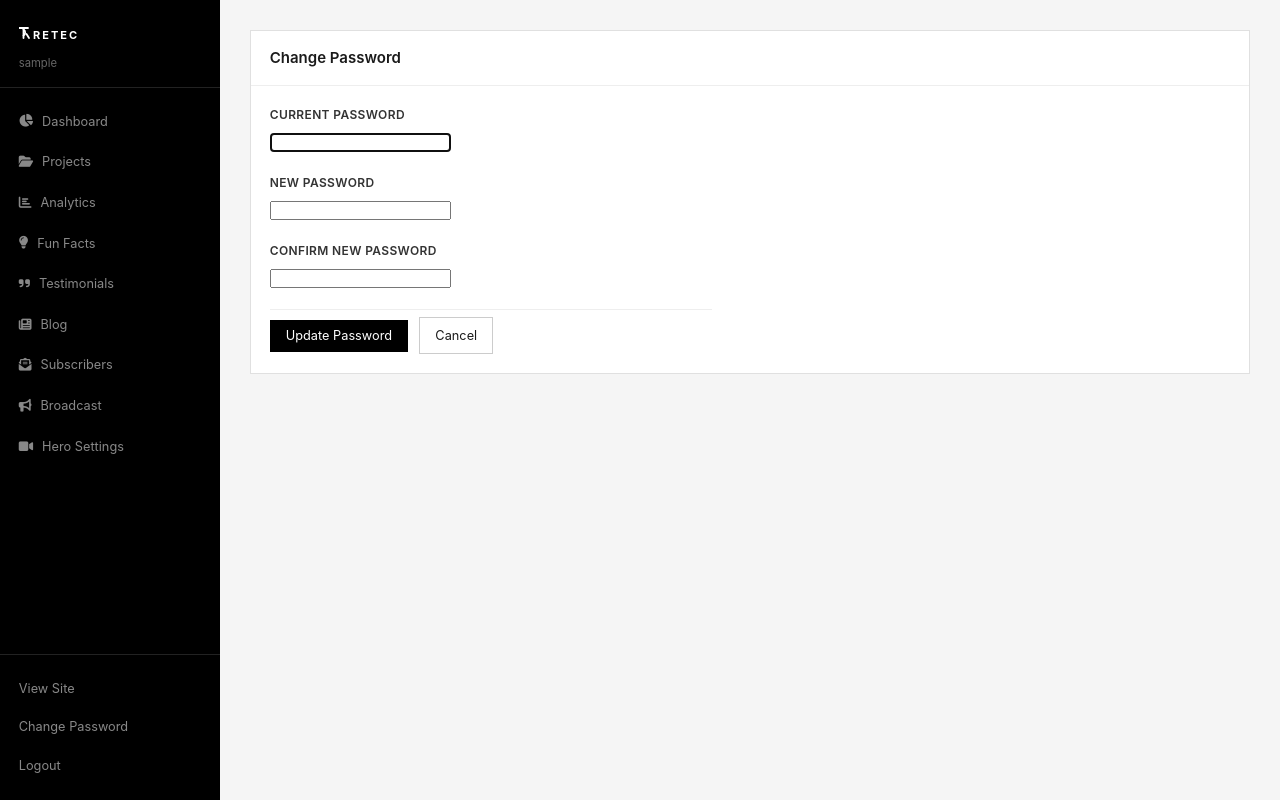
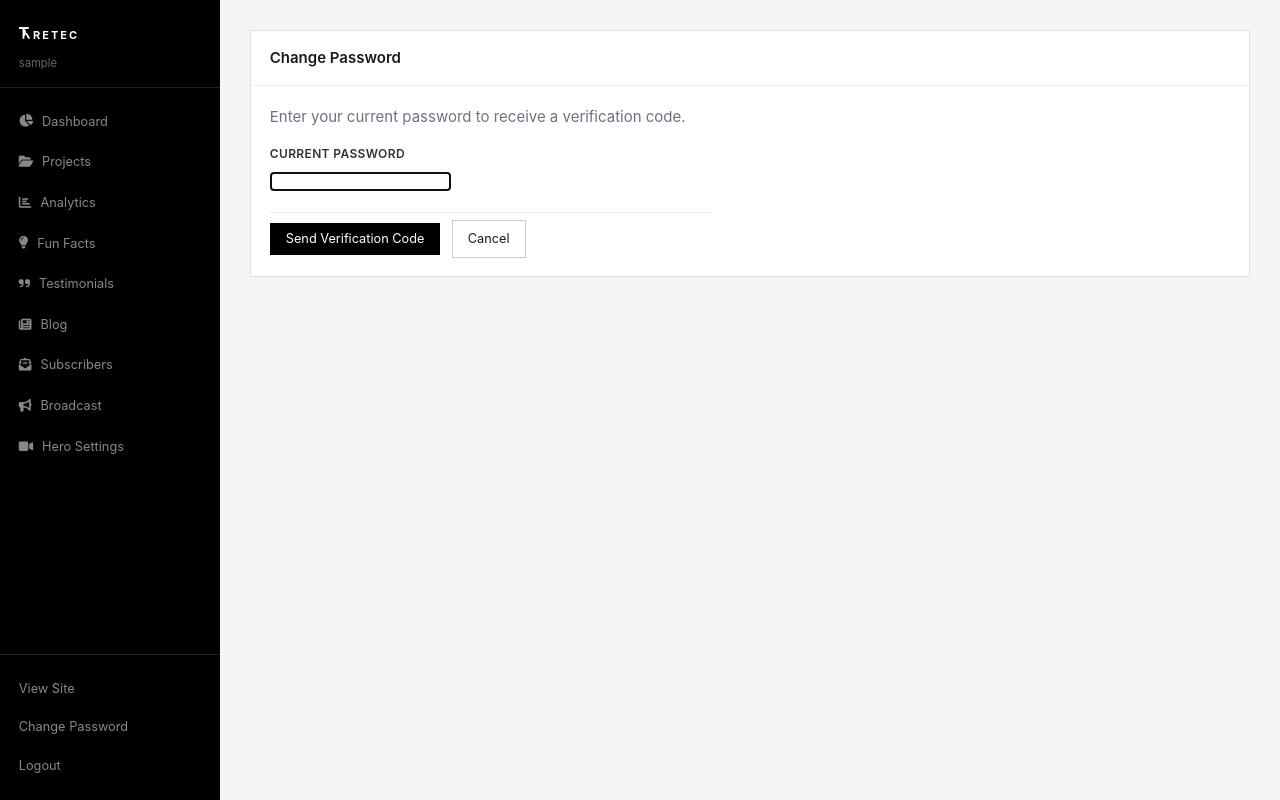
Before and after one commit to Echoesrule/Retec, a Flask app: page /admin/change-password in a window 1280 px wide. Run offline with Flask 3, Linux system fonts and the light colour scheme; the visitor is signed in with stand-in values (Sample User, id 1); data comes from the database, SQL or seed files in the repository; data that the repository does not hold is empty; some libraries are stand-ins or nearby versions.

Commit message:
Add email-verified admin password change flow
Admin password change now requires email verification: sends a 6-digit code
to the configured admin email before allowing the new password to be set.
Also fixes Cloudinary URL in .env.example and adds VIDEO_EXTENSIONS support
for hero video uploads.

```diff
--- a/app.py
+++ b/app.py
@@ -1,6 +1,6 @@
 from flask import Flask, render_template, request, redirect, url_for, flash, session, jsonify, send_from_directory, abort, Response
 from datetime import datetime
-import os, requests, csv, io, re, time
+import os, requests, csv, io, re, time, secrets
 from flask_sqlalchemy import SQLAlchemy
 from flask_bcrypt import Bcrypt
 from flask_wtf.csrf import CSRFProtect
@@ -73,6 +73,7 @@ def _format_datetime_filter(dt, fmt='%Y-%m-%d %H:%M'):
     return dt.strftime(fmt)
 
 ALLOWED_EXTENSIONS = {'png', 'jpg', 'jpeg', 'gif', 'webp', 'svg', 'mp4', 'webm', 'ogg'}
+VIDEO_EXTENSIONS = {'mp4', 'webm', 'ogg'}
 
 # ===== MODELS =====
 
@@ -447,7 +448,11 @@ def upload_image(file):
     file.save(saved_path)
     if _cloudinary_url:
         try:
-            result = cloudinary.uploader.upload(saved_path, folder='portfolio')
+            ext = filename.rsplit('.', 1)[-1].lower() if '.' in filename else ''
+            params = {'folder': 'portfolio'}
+            if ext in VIDEO_EXTENSIONS:
+                params['resource_type'] = 'video'
+            result = cloudinary.uploader.upload(saved_path, **params)
             print(f'[UPLOAD] Cloudinary success: {result["secure_url"][:60]}...')
             return result['secure_url']
         except Exception as e:
@@ -470,7 +475,8 @@ def delete_image(image_filename):
         if _cloudinary_url and 'cloudinary' in image_filename:
             try:
                 public_id = image_filename.split('/portfolio/')[-1].rsplit('.', 1)[0]
-                cloudinary.uploader.destroy(f'portfolio/{public_id}')
+                resource_type = 'video' if '/video/' in image_filename else 'image'
+                cloudinary.uploader.destroy(f'portfolio/{public_id}', resource_type=resource_type)
             except Exception:
                 pass
         return
@@ -579,6 +585,36 @@ def send_email(name, email, subject, message, ip_address=''):
         return True
     except Exception as exc:
         app.logger.exception('Contact email failed: %s', exc)
+        return False
+
+def send_verification_code(email, code):
+    if not email or not app.config['MAIL_SERVER'] or not app.config['MAIL_FROM']:
+        app.logger.warning('Verification email skipped: SMTP settings are incomplete.')
+        return False
+    try:
+        import smtplib
+        from email.message import EmailMessage
+
+        msg = EmailMessage()
+        msg.set_content(
+            f"Your Retec admin verification code is: {code}\n\n"
+            f"This code will expire in 10 minutes.\n\n"
+            f"If you did not request this, please ignore this email."
+        )
+        msg['Subject'] = "Your Retec Admin Verification Code"
+        msg['From'] = app.config['MAIL_FROM']
+        msg['To'] = email
+
+        smtp_class = smtplib.SMTP_SSL if app.config['MAIL_USE_SSL'] else smtplib.SMTP
+        with smtp_class(app.config['MAIL_SERVER'], app.config['MAIL_PORT'], timeout=20) as server:
+            if app.config['MAIL_USE_TLS'] and not app.config['MAIL_USE_SSL']:
+                server.starttls()
+            if app.config['MAIL_USERNAME'] and app.config['MAIL_PASSWORD']:
+                server.login(app.config['MAIL_USERNAME'], app.config['MAIL_PASSWORD'])
+            server.send_message(msg)
+        return True
+    except Exception as exc:
+        app.logger.exception('Verification email failed: %s', exc)
         return False
 
 RETEC_EMAIL_TEMPLATE = """\
@@ -1117,28 +1153,79 @@ def admin_hero_settings():
 @app.route('/admin/change-password', methods=['GET', 'POST'])
 @admin_required
 def admin_change_password():
-    if request.method == 'POST':
+    user = db.session.get(User, session['admin_id'])
+    if not user:
+        flash('User not found.', 'error')
+        return redirect(url_for('admin_logout'))
+
+    if request.method == 'POST' and 'verification_code' in request.form:
+        code = request.form.get('verification_code', '').strip()
+        new_password = request.form.get('new_password', '')
+        confirm = request.form.get('confirm_password', '')
+
+        stored_code = session.get('pwd_change_code')
+        expiry = session.get('pwd_change_expiry', 0)
+
+        if not stored_code or not expiry:
+            flash('No verification code was sent. Please start again.', 'error')
+            session.pop('pwd_change_code', None)
+            session.pop('pwd_change_expiry', None)
+            return redirect(url_for('admin_change_password'))
+
+        if time.time() > expiry:
+            flash('Verification code has expired. Please request a new one.', 'error')
+            session.pop('pwd_change_code', None)
+            session.pop('pwd_change_expiry', None)
+            return redirect(url_for('admin_change_password'))
+
+        if code != stored_code:
+            flash('Invalid verification code.', 'error')
+            return render_template('admin/change_password.html', step=2)
+
+        if len(new_password) < 6:
+            flash('New password must be at least 6 characters.', 'error')
+            return render_template('admin/change_password.html', step=2)
+
+        if new_password != confirm:
+            flash('New passwords do not match.', 'error')
+            return render_template('admin/change_password.html', step=2)
+
+        user.password_hash = bcrypt.generate_password_hash(new_password).decode('utf-8')
+        db.session.commit()
+
+        session.pop('pwd_change_code', None)
+        session.pop('pwd_change_expiry', None)
+
+        flash('Password changed successfully.', 'success')
+        return redirect(url_for('admin_dashboard'))
+
+    if request.method == 'POST' and 'current_password' in request.form:
         current = request.form.get('current_password', '')
-        new = request.form.get('new_password', '')
-        confirm = request.form.get('confirm_password', '')
-        user = db.session.get(User, session['admin_id'])
-        if not user:
-            flash('User not found.', 'error')
-            return redirect(url_for('admin_logout'))
+
         if not bcrypt.check_password_hash(user.password_hash, current):
             flash('Current password is incorrect.', 'error')
             return redirect(url_for('admin_change_password'))
-        if len(new) < 6:
-            flash('New password must be at least 6 characters.', 'error')
+
+        code = str(secrets.randbelow(900000) + 100000)
+        email_to = app.config['MAIL_TO']
+
+        if send_verification_code(email_to, code):
+            session['pwd_change_code'] = code
+            session['pwd_change_expiry'] = time.time() + 600
+            flash(f'A verification code has been sent to {email_to}.', 'success')
+            return render_template('admin/change_password.html', step=2)
+        else:
+            flash('Failed to send verification email. Please check SMTP settings.', 'error')
             return redirect(url_for('admin_change_password'))
-        if new != confirm:
-            flash('New passwords do not match.', 'error')
-            return redirect(url_for('admin_change_password'))
-        user.password_hash = bcrypt.generate_password_hash(new).decode('utf-8')
-        db.session.commit()
-        flash('Password changed successfully.', 'success')
-        return redirect(url_for('admin_dashboard'))
-    return render_template('admin/change_password.html')
+
+    code = session.get('pwd_change_code')
+    expiry = session.get('pwd_change_expiry', 0)
+    if code and expiry and time.time() < expiry:
+        return render_template('admin/change_password.html', step=2)
+
+    session.pop('pwd_change_code', None)
+    session.pop('pwd_change_expiry', None)
+    return render_template('admin/change_password.html', step=1)
 
 @app.route('/admin')
 @admin_required
--- a/templates/admin/change_password.html
+++ b/templates/admin/change_password.html
@@ -5,11 +5,27 @@
     <div class="admin-card__head">
         <h1 class="admin-card__title">Change Password</h1>
     </div>
+
+    {% if step == 1 %}
     <form method="POST" class="admin-form" style="max-width: 480px;">
         <input type="hidden" name="csrf_token" value="{{ csrf_token() }}">
+        <p style="margin-bottom:1rem;color:#6b7280;">Enter your current password to receive a verification code.</p>
         <div class="admin-form__group">
             <label class="admin-form__label">Current Password</label>
             <input type="password" name="current_password" class="admin-form__input" required autofocus>
+        </div>
+        <div class="admin-form__actions">
+            <button type="submit" class="admin-btn admin-btn--primary">Send Verification Code</button>
+            <a href="{{ url_for('admin_dashboard') }}" class="admin-btn admin-btn--ghost">Cancel</a>
+        </div>
+    </form>
+    {% else %}
+    <form method="POST" class="admin-form" style="max-width: 480px;">
+        <input type="hidden" name="csrf_token" value="{{ csrf_token() }}">
+        <p style="margin-bottom:1rem;color:#6b7280;">A verification code was sent to your email. Enter it below along with your new password.</p>
+        <div class="admin-form__group">
+            <label class="admin-form__label">Verification Code</label>
+            <input type="text" name="verification_code" class="admin-form__input" required autofocus pattern="[0-9]{6}" inputmode="numeric" placeholder="000000">
         </div>
         <div class="admin-form__group">
             <label class="admin-form__label">New Password</label>
@@ -21,8 +37,9 @@
         </div>
         <div class="admin-form__actions">
             <button type="submit" class="admin-btn admin-btn--primary">Update Password</button>
-            <a href="{{ url_for('admin_dashboard') }}" class="admin-btn admin-btn--ghost">Cancel</a>
+            <a href="{{ url_for('admin_change_password') }}" class="admin-btn admin-btn--ghost">Start Over</a>
         </div>
     </form>
+    {% endif %}
 </div>
 {% endblock %}
```
Also changed, not shown: 2 other files.
